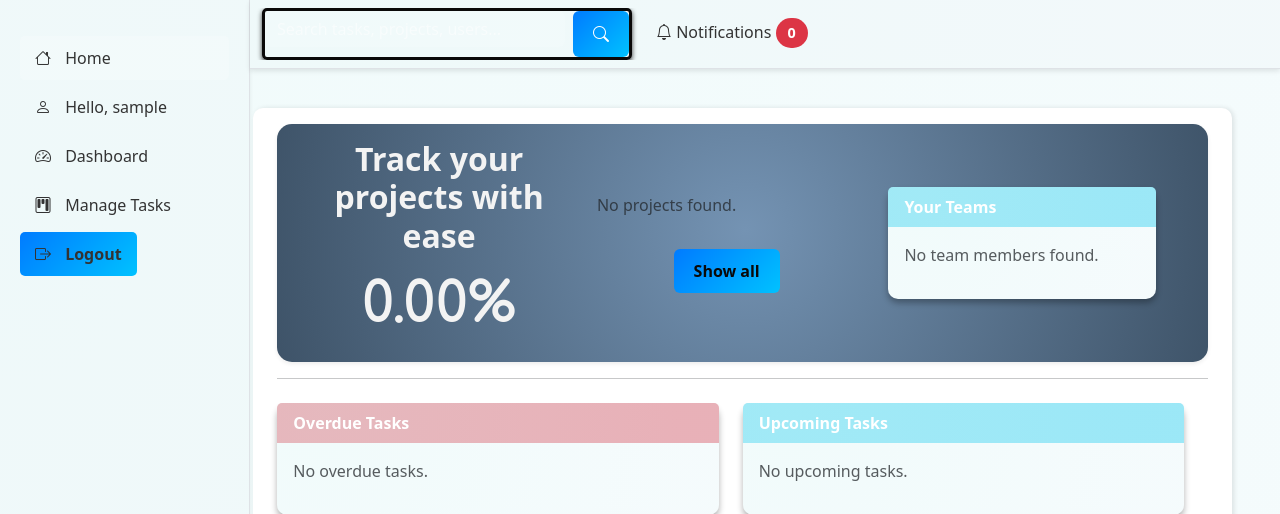
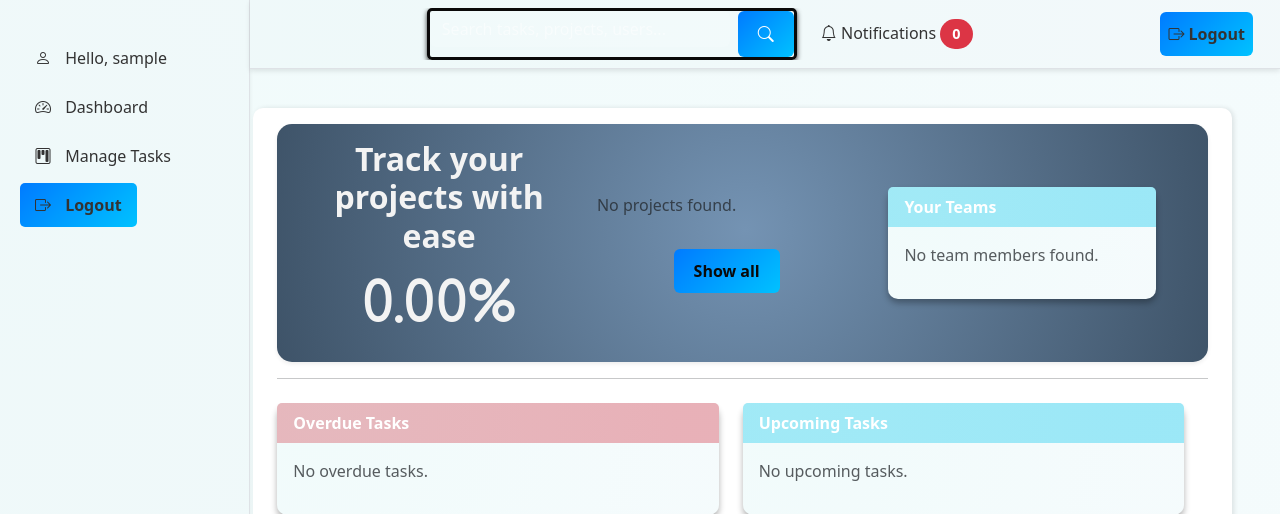
Before and after one commit to peter-njoro/Task-Project-Management-Tool, a Django app: page /dashboard/ in a window 1280 px wide. Shown: the top 514 px of the page. Run offline with Django 5.2, Linux system fonts and the light colour scheme; the visitor is signed in with stand-in values (Sample User, id 1); data comes from the database, SQL or seed files in the repository; data that the repository does not hold is empty; parts of the project's set-up code (start-up, migrations or seed data) failed here and were passed over; some libraries are stand-ins or nearby versions.

Commit message:
navbar clean styling.

```diff
--- a/projects/templates/projects/base.html
+++ b/projects/templates/projects/base.html
@@ -24,50 +24,72 @@
             {% endif %}
 
             <!-- Navbar (Adjusts based on sidebar visibility) -->
-            <nav
-                class="navbar navbar-expand-lg navbar-light bg-light {% if show_sidebar is False %}expanded{% endif %}">
+            <nav class="navbar navbar-expand-lg navbar-light bg-light {% if show_sidebar is False %}expanded{% endif %}">
                 <div class="container-fluid">
+                    <!-- Navbar Toggler for Mobile View -->
                     <button class="navbar-toggler" type="button" data-bs-toggle="collapse" data-bs-target="#navbarNav"
                         aria-controls="navbarNav" aria-expanded="false" aria-label="Toggle navigation">
                         <span class="navbar-toggler-icon"></span>
                     </button>
+
+                    <!-- Navbar Content -->
                     <div class="collapse navbar-collapse" id="navbarNav">
                         <ul class="navbar-nav me-auto mb-2 mb-lg-0">
-                            {% if user.is_authenticated %}
-                            {% if show_sidebar is False %}
+                            <!-- Dashboard Link (Only if Sidebar is Hidden) -->
+                            {% if user.is_authenticated and show_sidebar is False %}
                             <li class="nav-item">
                                 <a class="nav-link" href="{% url 'projects:dashboard' %}">
                                     <i class="bi bi-speedometer2"></i> Dashboard
                                 </a>
                             </li>
                             {% endif %}
-                            <form id="search-form" class="d-flex">
-                                <input class="form-control me-2" type="search"
-                                    placeholder="Search tasks, projects, users..." aria-label="Search" name="q">
-                                <button class="btn btn-outline-success" type="submit"><i
-                                        class="bi bi-search"></i></button>
+                        </ul>
+
+                        <!-- Search Form -->
+                        <form id="search-form" class="d-flex me-3">
+                            <input class="form-control me-2" type="search" placeholder="Search tasks, projects, users..."
+                                aria-label="Search" name="q">
+                            <button class="btn btn-outline-success" type="submit">
+                                <i class="bi bi-search"></i>
+                            </button>
                         </form>
-                            <li class="nav-item ms-3">
+
+                        <!-- Notifications -->
+                        {% if user.is_authenticated %}
+                        <ul class="navbar-nav">
+                            <li class="nav-item">
                                 <a class="nav-link" href="#" id="openNotifications">
                                     <i class="bi bi-bell"></i> Notifications
                                     <span id="notificationCount" class="badge bg-danger rounded-pill">0</span>
                                 </a>
                             </li>
+                        </ul>
 
                         <!-- Notifications Modal -->
                         <div id="notificationsModal" class="modal">
                             <div class="modal-content">
                                 <span class="close" id="closeNotifications">&times;</span>
                                 <h5>Notifications</h5>
-                                    <div id="notificationList" class="list-group"
-                                        style="max-height: 300px; overflow-y: auto;">
+                                <div id="notificationList" class="list-group" style="max-height: 300px; overflow-y: auto;">
                                     <p class="text-muted text-center">No new notifications</p>
                                 </div>
                                 <hr>
                                 <button class="btn btn-danger w-100" id="clearNotifications">Clear All</button>
                             </div>
                         </div>
+                        {% endif %}
 
+                        <!-- User Authentication Links -->
+                        <ul class="navbar-nav ms-auto">
+                            {% if user.is_authenticated %}
+                            <li class="nav-item">
+                                <form id="logout-form" method="post" action="{% url 'Users:logout' %}">
+                                    {% csrf_token %}
+                                    <button type="submit" class="nav-link btn btn-link">
+                                        <i class="bi bi-box-arrow-right"></i> Logout
+                                    </button>
+                                </form>
+                            </li>
                             {% else %}
                             <li class="nav-item">
                                 <a class="nav-link" href="{% url 'Users:register' %}">
--- a/projects/templates/projects/includes/sidebar.html
+++ b/projects/templates/projects/includes/sidebar.html
@@ -2,11 +2,11 @@
 <nav id="sidebar-wrapper" class="col-md-3 col-lg-2 d-md-block bg-light sidebar shadow-sm">
     <div class="position-sticky pt-3">
         <ul class="nav flex-column">
-            <li class="nav-item">
+            <!-- <li class="nav-item">
                 <a class="nav-link active" href="{% url 'projects:index' %}">
                     <i class="bi bi-house"></i> Home
                 </a>
-            </li>
+            </li> -->
             {% if user.is_authenticated %}
             <li class="nav-item">
                 <span class="nav-link">
--- a/static/css/styles.css
+++ b/static/css/styles.css
@@ -297,7 +297,7 @@ canvas {
     background-color: rgba(255, 255, 255, 0.1);
     /* Light background for search */
     border: none;
-    color: var(--text-color-disabled);
+    color: var(--text-color-primary);
     /* White text for search */
 }
 
```
Lines whose indentation alone changed are shown as unchanged.
